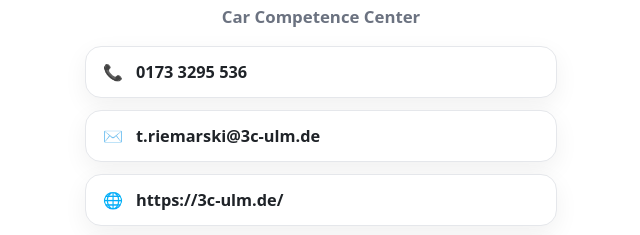
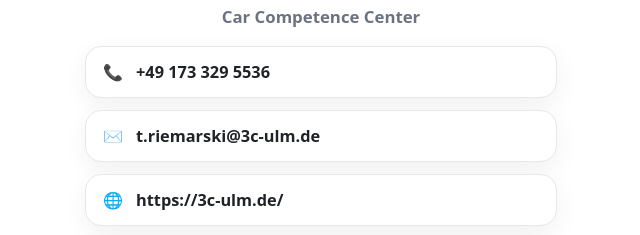
Before and after one commit to 3C-Web/thomasriemarski, a plain HTML site: page index.html in a window 1280 px wide. Shown: the part 341-576 px from the top of the page, 319-959 px from the left. Drawn offline with Linux system fonts and the light colour scheme.

Commit message:
Update index.html

```diff
--- a/index.html
+++ b/index.html
@@ -51,7 +51,7 @@
     <div class="company">Car Competence Center</div>
 
     <div class="grid">
-      <a class="btn" href="tel:++491733295536"><span class="ico">📞</span><span class="txt">0173 3295 536</span></a>
+      <a class="btn" href="tel:++491733295536"><span class="ico">📞</span><span class="txt">+49 173 329 5536</span></a>
       <a class="btn" href="mailto:t.riemarski@3c-ulm.de"><span class="ico">✉️</span><span class="txt">t.riemarski@3c-ulm.de</span></a>
       <a class="btn" href="https://3c-ulm.de/" target="_blank" rel="noopener"><span class="ico">🌐</span><span class="txt">https://3c-ulm.de/</span></a>
       <a class="btn" href="https://maps.google.com/?q=Graf-Arco-Stra%C3%9Fe%204%2C%2089079%20Ulm%20Donautal" target="_blank" rel="noopener">
```
